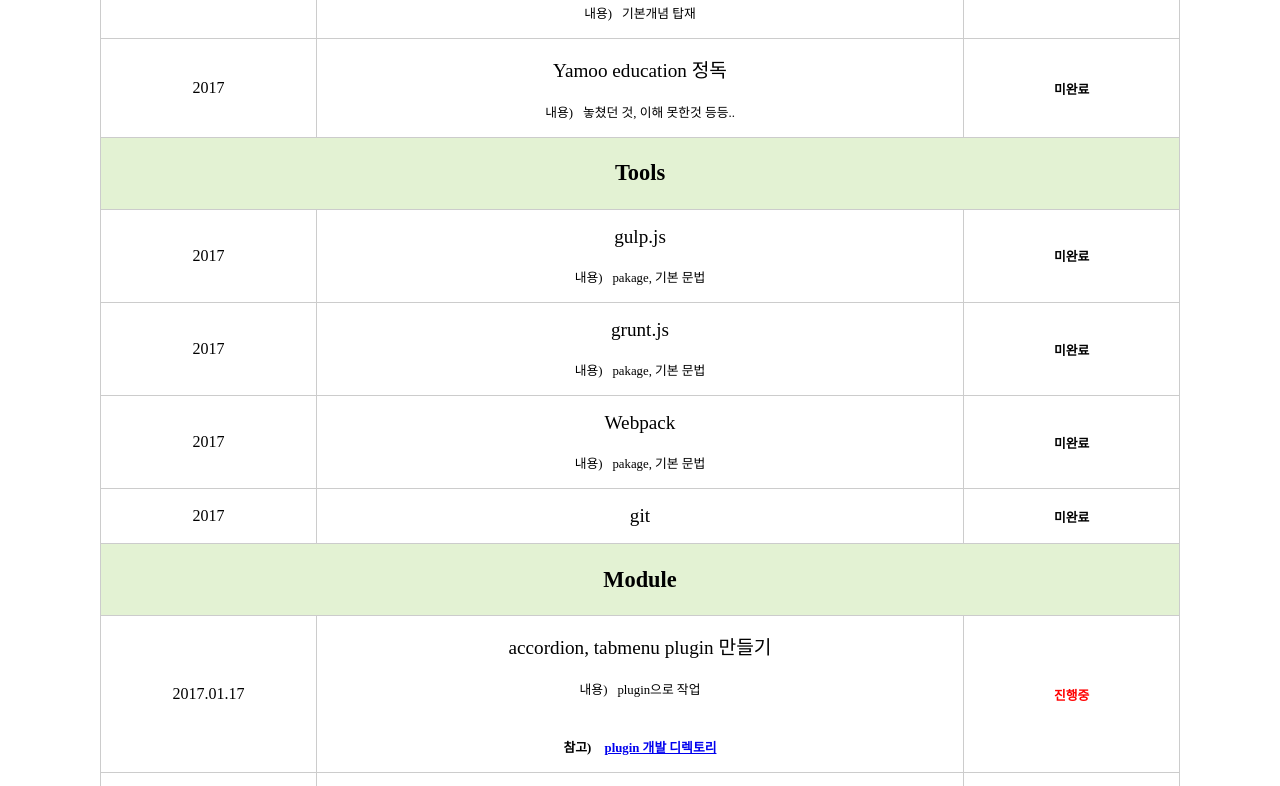
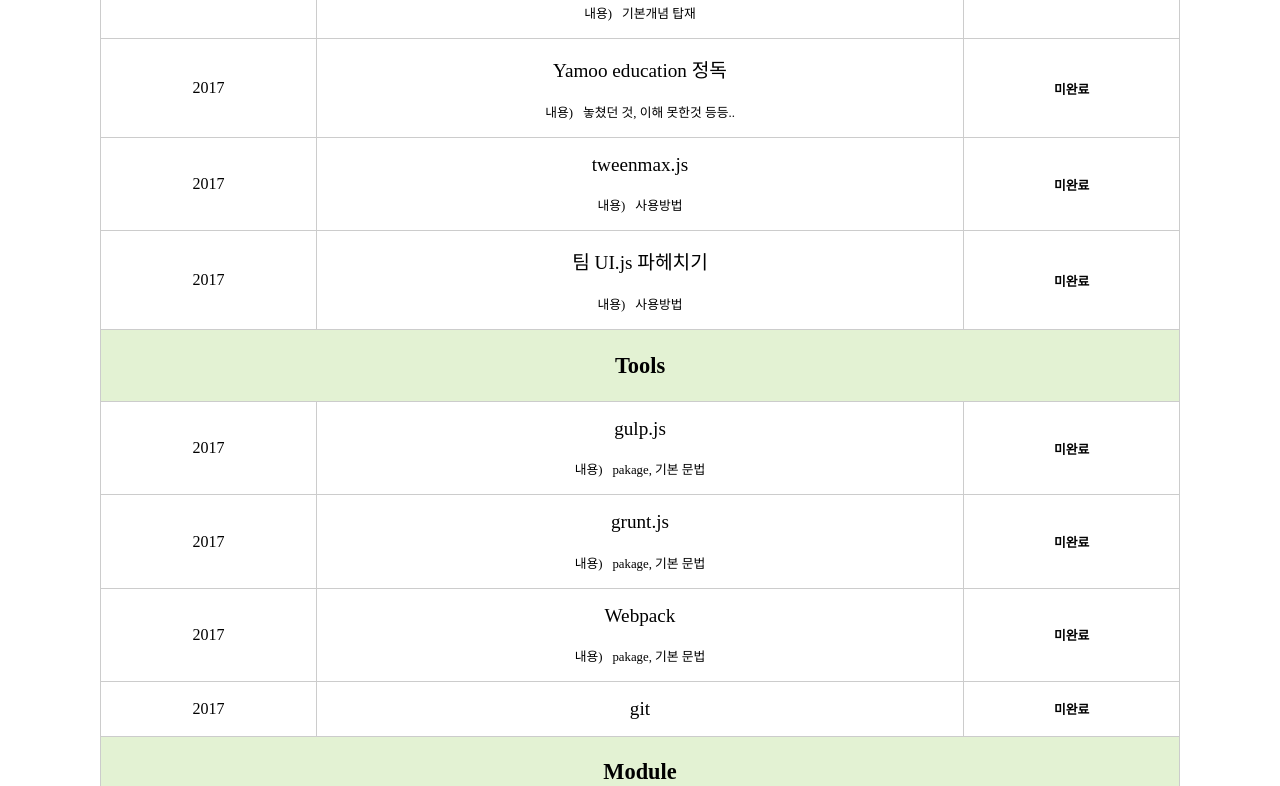
Before and after one commit to seunggonGwon/seunggonGwon, a plain HTML site: page index.html in a window 1280 px wide. Shown: the part 928-1714 px from the top of the page. Drawn offline with Linux system fonts and the light colour scheme.

Commit message:
no message

```diff
--- a/index.html
+++ b/index.html
@@ -57,7 +57,7 @@
 					<span class="title">class 문법</span>
 					<span class="desc">왜 prototype을 선호 하는가?</span>
 				</td>
-				<td class="ing"></td>
+				<td class="success"></td>
 			</tr>
 			<tr>
 				<td>2017</td>
@@ -88,6 +88,22 @@
 				<td>
 					<span class="title">Yamoo education 정독</span>
 					<span class="desc">놓쳤던 것, 이해 못한것 등등..</span>
+				</td>
+				<td class="non-success"></td>
+			</tr>
+			<tr>
+				<td>2017</td>
+				<td>
+					<span class="title">tweenmax.js</span>
+					<span class="desc">사용방법</span>
+				</td>
+				<td class="non-success"></td>
+			</tr>
+			<tr>
+				<td>2017</td>
+				<td>
+					<span class="title">팀 UI.js 파헤치기</span>
+					<span class="desc">사용방법</span>
 				</td>
 				<td class="non-success"></td>
 			</tr>
@@ -156,7 +172,7 @@
 					<span class="desc">기본 개념</span><br>
 					<span class="refer"><a href="http://d2.naver.com/helloworld/591319" target="_blank">http://d2.naver.com/helloworld/591319</a></span>
 				</td>
-				<td class="non-success"></td>
+				<td class="ing"></td>
 			</tr>
 			<tr>
 				<td>2017</td>
@@ -168,7 +184,7 @@
 						<a href="http://d2.naver.com/helloworld/12864" target="_blank">http://d2.naver.com/helloworld/12864</a>
 					</span>
 				</td>
-				<td class="non-success"></td>
+				<td class="ing"></td>
 			</tr>
 		</tbody>
 	</table>
```
